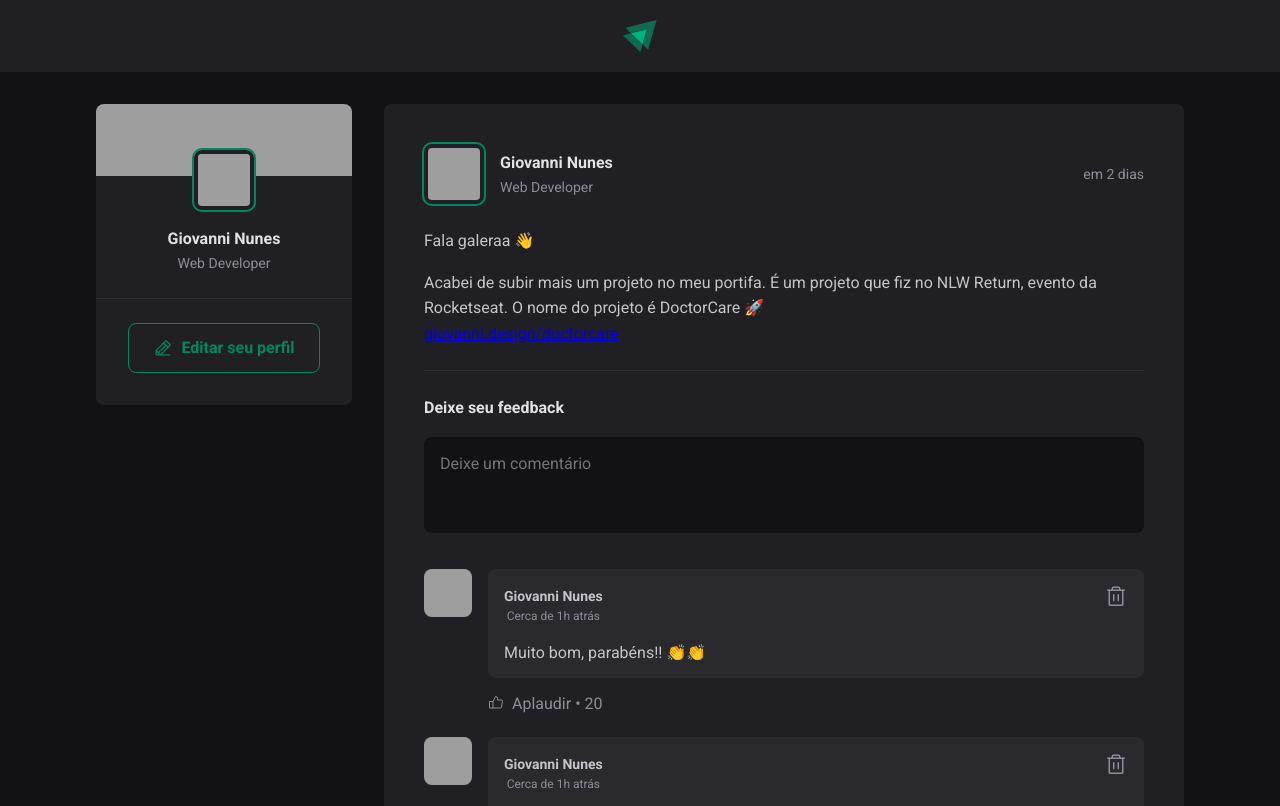
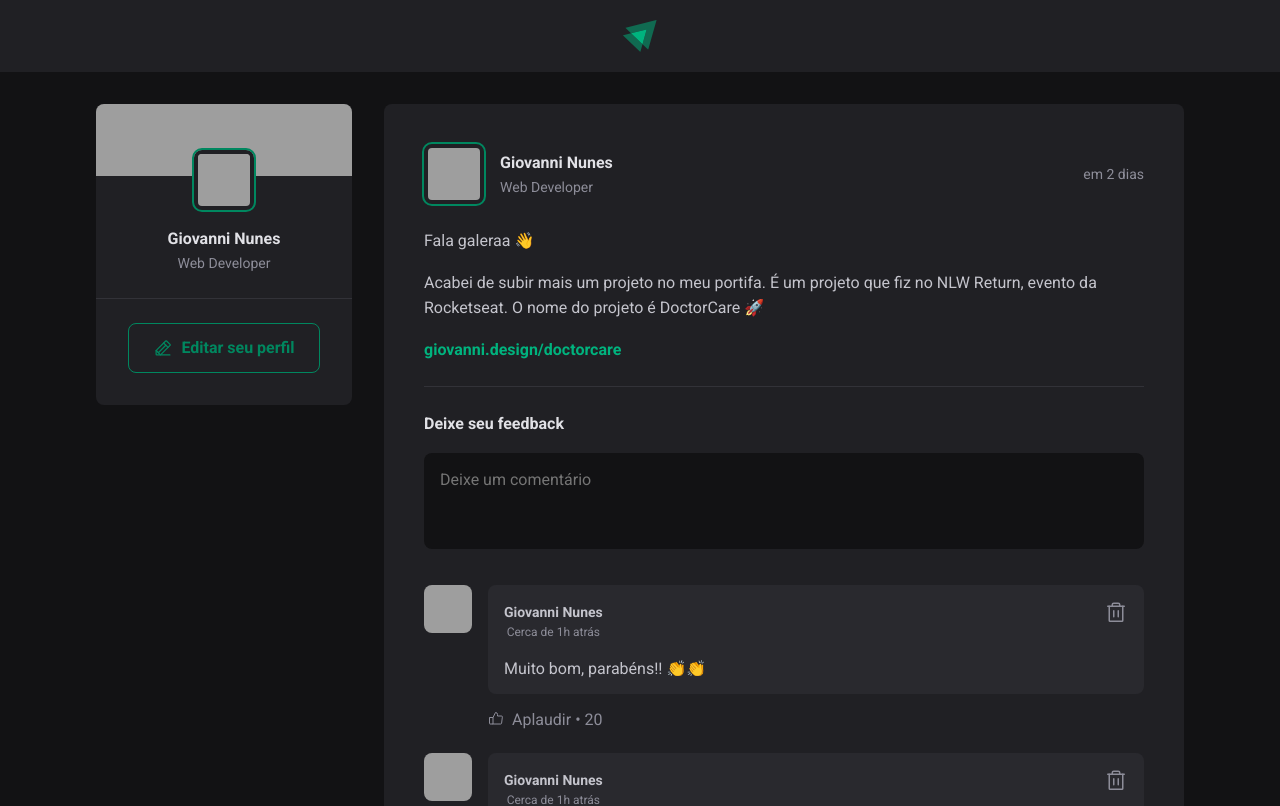
Before and after one commit to Vanim77/ignite-feed, a React (Vite) app: page / in a window 1280 px wide. Shown: the top 806 px of the page. Built offline with nearby package versions, Linux system fonts and the light colour scheme; grey boxes are pictures that could not be loaded.

Commit message:
:bug: fix: css on paragraph is now working

```diff
--- a/src/components/Post.jsx
+++ b/src/components/Post.jsx
@@ -41,7 +41,7 @@ export function Post({ author, content, publishedAt }) {
 
         <div className={styles.content}>
           {content.map((item, key) =>
-            item.type === 'paragraph' ? <p key={key}>{item.content}</p> : <a key={key} href="#">{item.content}</a>
+            item.type === 'paragraph' ? <p key={key}>{item.content}</p> : <p><a key={key} href="#">{item.content}</a></p>
           )}
         </div>
 
```
